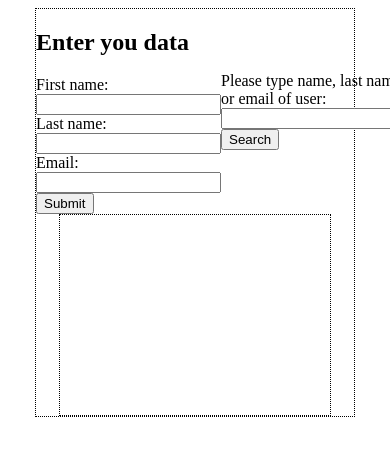
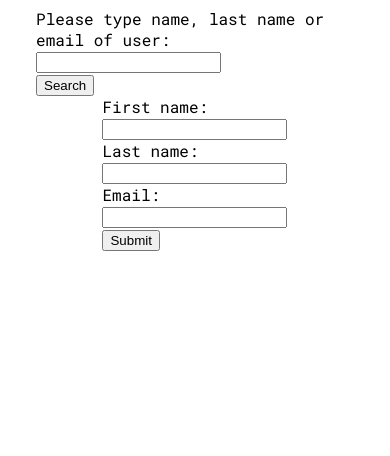
Before and after one commit to mrTibet/project_zero, a plain HTML site: page index.html in a window 390 px wide. Drawn offline with Linux system fonts and the light colour scheme.

Commit message:
add new font

```diff
--- a/index.html
+++ b/index.html
@@ -6,12 +6,16 @@
   <meta name="viewport" content="width=device-width, initial-scale=1.0">
   <title>project zero</title>
   <link rel="stylesheet" href="style.css">
+  <link rel="preconnect" href="https://fonts.googleapis.com">
+  <link rel="preconnect" href="https://fonts.gstatic.com" crossorigin>
+  <link href="https://fonts.googleapis.com/css2?family=Roboto+Mono&display=swap" rel="stylesheet">
+
 </head>
 <body>
   <div class="main">
     <div class="main-form">
       <div class="input">
-        <h2>Enter you data</h2>
+
       <form action="#" id="fform">
         <label for="fname">First name:</label><br>
         <input type="text" id="fname" for="fname"><br>
--- a/index.js
+++ b/index.js
@@ -12,23 +12,14 @@ let warehouseTwo = [{username:'Robert',lastname:'Polson',usermail:'robert@gmail.
 {username:'Anet',lastname:'Grimjow',usermail:'grimmy@gmail.com'},
 {username:'Brittany',lastname:'Pat',usermail:'britpat@gmail.com'}];
 
-/*
- -зберігання у локал сторадж
- -show list of all users
-тестові мила та імена
-Robert Polson
-robert@gmail.com
---
-Anet Grimjow
-grimmy@gmail.com
---
-Brittany Pat
-britpat@gmail.com
- */
+
+
+
+//creating of object
 function sendData(){
   let obj = {username: userName.value, lastname: userSurname.value, usermail:userEmail.value}
   warehouse.push(obj)
-  form.reset()
+  form.reset()//чистка полів форми
 }
 submitBtn.addEventListener('click',sendData)
 
@@ -39,7 +30,7 @@ sdiv.firstElementChild.innerHTML = '';
 
   if(warehouse.length>0){
 
-//створив окрему змынну для функції пошуку об'єкта. вона повертає об'єкт і потім вираз перевіряє чи є результат об'єктом. і каже про це.
+//створив окрему змінну для функції пошуку об'єкта. вона повертає об'єкт і потім вираз перевіряє чи є результат об'єктом. і каже про це.
     let varil;
     varil = searchInObject();
 
@@ -50,14 +41,7 @@ sdiv.firstElementChild.innerHTML = '';
     }else{
       sdiv.firstElementChild.insertAdjacentHTML("afterbegin",'<li>no objects</li>')
     }
-    /*for(let i = 0; i< warehouse.length; i++){
-      if(warehouse[i].username===searchUser.value || warehouse[i].lastname===searchUser.value || warehouse[i].usermail===searchUser.value){
-        console.log(warehouse[i])
-        for(key in warehouse[i]){
-          sdiv.firstElementChild.insertAdjacentHTML("afterbegin",`<li>${key} : ${warehouse[i][key]}</li>`)
-        }
-      }
-    }*/
+
   }else{
     sdiv.firstElementChild.insertAdjacentHTML("afterbegin",'<p>warehouse is empty</p>')
     console.log('warehouse is empty')
--- a/style.css
+++ b/style.css
@@ -1,3 +1,6 @@
+body {
+  font-family: 'Roboto Mono', monospace;
+}
 .main {
   display: flex;
   align-items: center;
@@ -6,7 +9,7 @@
   width: 85%;
   height: auto;
   margin: 0 auto;
-  border: black dotted 1px;
+  /*border: black dotted 1px;*/
 }
 .main-form{
   display: flex;
@@ -19,5 +22,19 @@
   width: 85%;
   height: 200px;
   margin: 0 auto;
-  border: black dotted 1px;
+  /*border: black dotted 1px;*/
+  display: flex;
+  justify-content: center;
+  align-items: center;
 }
+.showtime ul li{
+  list-style-type: none;
+  margin: 0;
+  padding: 0;
+}
+
+@media only screen and (max-width:800px){
+  .main-form {
+    flex-direction: column-reverse;
+  }
+}
```
